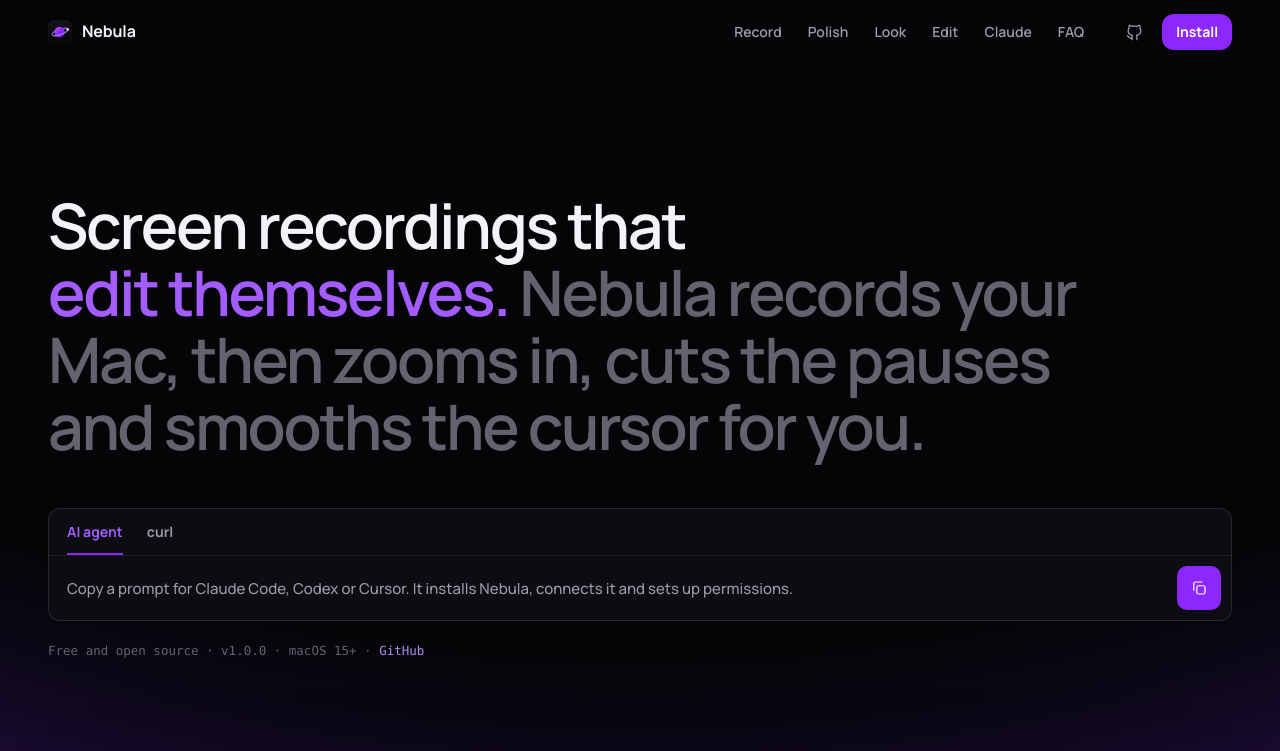
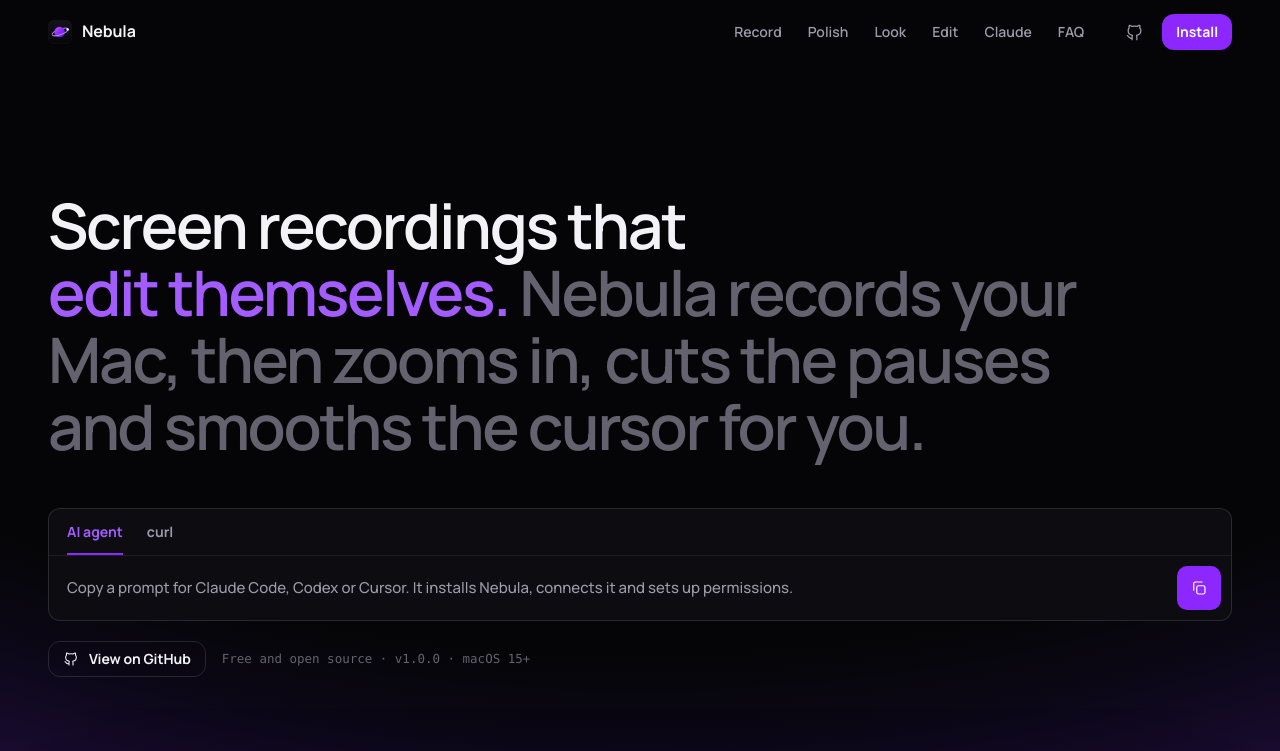
Before and after one commit to rune/nebula, an Astro site in the folder website/: page / in a window 1280 px wide. Shown: the top 751 px of the page. Built offline with nearby package versions, Linux system fonts and the light colour scheme; Astro itself is replaced by a stand-in of ours.

Commit message:
Keep install lines to one line and bring back the GitHub button
The agent description and the commands now stay on one line and end in an ellipsis
when they don't fit. Under the box, the hero has its View on GitHub button again and
the closing section its All releases button.

```diff
--- a/website/src/components/Closing.astro
+++ b/website/src/components/Closing.astro
@@ -12,7 +12,8 @@ import { links, site } from "../site";
 		</h2>
 		<div class="get" data-reveal>
 			<Install>
-				v{site.version} · {site.requirements} · <a href={links.releases} target="_blank" rel="noopener noreferrer">All releases</a>
+				<a class="button ghost small" href={links.releases} target="_blank" rel="noopener noreferrer">All releases</a>
+				<span>v{site.version} · {site.requirements}</span>
 			</Install>
 		</div>
 	</div>
--- a/website/src/components/Hero.astro
+++ b/website/src/components/Hero.astro
@@ -1,5 +1,6 @@
 ---
 import { Picture, getImage } from "astro:assets";
+import Icon from "./Icon.astro";
 import Install from "./Install.astro";
 import { links, site } from "../site";
 import editor from "../assets/shots/editor.png";
@@ -16,7 +17,8 @@ const posterImage = await getImage({ src: poster, width: 1600, format: "webp" })
 		</h1>
 		<div class="get" id="install" data-hero-in>
 			<Install>
-				Free and open source · v{site.version} · macOS 15+ · <a href={links.github} target="_blank" rel="noopener noreferrer">GitHub</a>
+				<a class="button ghost small" href={links.github} target="_blank" rel="noopener noreferrer"><Icon name="github" size={16} />View on GitHub</a>
+				<span>Free and open source · v{site.version} · macOS 15+</span>
 			</Install>
 		</div>
 	</div>
--- a/website/src/components/Install.astro
+++ b/website/src/components/Install.astro
@@ -97,11 +97,17 @@ const ways = [
 		display: none;
 	}
 
-	.about {
+	.about,
+	code {
 		flex: 1;
 		min-width: 0;
+		overflow: hidden;
+		white-space: nowrap;
+		text-overflow: ellipsis;
+	}
+
+	.about {
 		font-size: 15px;
-		line-height: 1.45;
 		color: var(--text-2);
 	}
 
@@ -114,14 +120,9 @@ const ways = [
 	}
 
 	code {
-		flex: 1;
-		min-width: 0;
-		overflow-x: auto;
-		white-space: nowrap;
 		font-family: var(--mono);
 		font-size: 13.5px;
 		color: var(--text-1);
-		scrollbar-width: none;
 	}
 
 	.copy {
@@ -157,18 +158,16 @@ const ways = [
 	}
 
 	.more {
+		display: flex;
+		flex-wrap: wrap;
+		align-items: center;
+		gap: 12px 16px;
 		margin-top: 20px;
+	}
+
+	.more > :global(span) {
 		font-family: var(--mono);
 		font-size: 12.5px;
-		line-height: 1.6;
 		color: var(--text-3);
 	}
-
-	.more :global(a) {
-		color: var(--lavender);
-	}
-
-	.more :global(a:hover) {
-		color: var(--text-1);
-	}
 </style>
```
